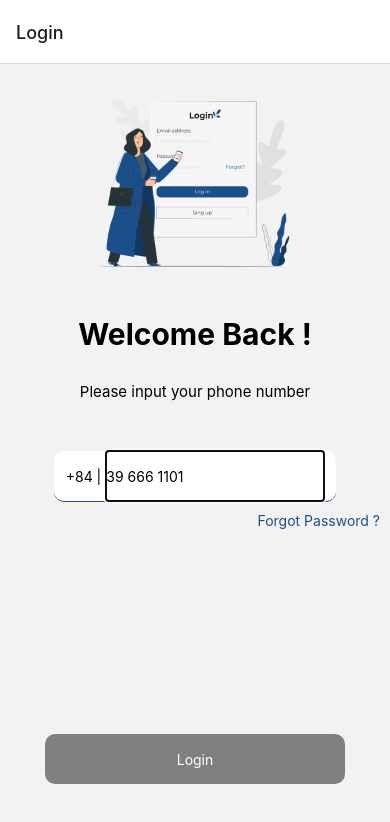
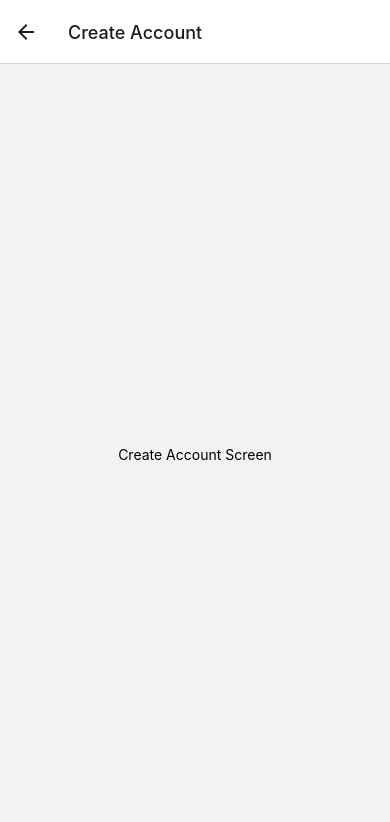
Before and after one commit to minhquan0909/2Fa, a React Native app: screen /CreateAccount in a window 390 px wide. Shown: the top 822 px of the page. Built offline with nearby package versions, Linux system fonts and the light colour scheme.

Commit message:
Create UI Forgot PW

```diff
--- a/App.tsx
+++ b/App.tsx
@@ -7,6 +7,8 @@ import HomeScreen from './src/screens/HomeScreen';
 import LoginScreen from './src/screens/LoginScreen';
 import ProfileScreen from './src/screens/ProfileScreen';
 import InputOTPScreen from './src/screens/InputOTPScreen';
+import CreateAccountScreen from './src/screens/CreateAccountScreen';
+import ForgotPasswordScreen from './src/screens/ForgotPasswordScreen';
 
 const Stack = createNativeStackNavigator();
 
@@ -26,6 +28,15 @@ function App() {
           component={InputOTPScreen}
           options={{title: 'Input OTP', headerBackTitle: ''}}
         />
+        <Stack.Screen
+          name="CreateAccount"
+          component={CreateAccountScreen}
+          options={{
+            title: 'Create Account',
+            headerBackTitle: '',
+            headerLeft: undefined,
+          }}
+        />
       </Stack.Navigator>
     </NavigationContainer>
   );
--- /dev/null
+++ b/src/screens/CreateAccountScreen.tsx
@@ -0,0 +1,10 @@
+import React from 'react';
+import {View, Text} from 'react-native';
+const CreateAccountScreen = () => {
+  return (
+    <View style={{flex: 1, alignItems: 'center', justifyContent: 'center'}}>
+      <Text>Create Account Screen</Text>
+    </View>
+  );
+};
+export default React.memo(CreateAccountScreen);
--- a/src/screens/InputOTPScreen.tsx
+++ b/src/screens/InputOTPScreen.tsx
@@ -9,7 +9,7 @@ import {
 } from 'react-native';
 const InputOTPScreen = ({navigation}) => {
   let textInput = useRef(null);
-  let clockCall = null;
+  let clockCall: any = null;
   const lengthInput = 6;
   const defaultCountDown = 30;
   const [internalValue, setInternalValue] = useState('');
@@ -38,7 +38,7 @@ const InputOTPScreen = ({navigation}) => {
   const onChangedText = value => {
     setInternalValue(value);
     if (value.length === lengthInput) {
-      navigation.navigate('Home');
+      navigation.navigate('CreateAccount');
     }
   };
   const onChangeNumber = () => {
--- a/src/screens/LoginScreen.tsx
+++ b/src/screens/LoginScreen.tsx
@@ -1,21 +1,21 @@
 import React, {useEffect, useRef, useState} from 'react';
 import {
-  View,
+  FlatList,
+  Image,
+  KeyboardAvoidingView,
+  Modal,
+  SafeAreaView,
+  StyleSheet,
   Text,
-  StyleSheet,
-  KeyboardAvoidingView,
   TextInput,
   TouchableOpacity,
-  Image,
-  Pressable,
-  Modal,
-  SafeAreaView,
-  FlatList,
   TouchableWithoutFeedback,
+  View,
 } from 'react-native';
-import LoginLogo from '../assets/Login.png';
 import {Countries} from '../Data/Countries';
-import axios from 'axios';
+import LoginIMG from '../assets/Login.png';
+import ForgotPWIMG from '../assets/ForgotPW.png';
+
 const LoginScreen = ({navigation}) => {
   let textInput = useRef(null);
   const defaultCountryCode = '+84';
@@ -26,6 +26,7 @@ const LoginScreen = ({navigation}) => {
   const [countriesData, setCountriesData] = useState(Countries);
   const [codeCountry, setCodeCountry] = useState(defaultCountryCode);
   const [placeholder, setPlaceHolder] = useState(defaultMaskCountry);
+  const [loginOrForgetPw, setLoginOrForgotPW] = useState(true); //Login:true ForgotPw:false
   const onShowModal = () => {
     setModalVisible(!modalVisible);
   };
@@ -59,6 +60,9 @@ const LoginScreen = ({navigation}) => {
     setCodeCountry(item?.dialCode);
     setPlaceHolder(item?.mask);
     onShowModal();
+  };
+  const changeLoginOrForgotPW = () => {
+    setLoginOrForgotPW(!loginOrForgetPw);
   };
   useEffect(() => {
     textInput.focus();
@@ -120,8 +124,13 @@ const LoginScreen = ({navigation}) => {
         keyboardVerticalOffset={50}
         behavior="padding"
         style={styles.keyboardAvoidingViewContainer}>
-        <Image source={LoginLogo} style={styles.imgLogin} />
-        <Text style={styles.introTitle}>Welcome Back !</Text>
+        <Image
+          source={loginOrForgetPw === true ? LoginIMG : ForgotPWIMG}
+          style={styles.imgLogin}
+        />
+        <Text style={styles.introTitle}>
+          {loginOrForgetPw === true ? 'Welcome Back !' : 'Forgot Password'}
+        </Text>
         <Text style={styles.textTitle}>{'Please input your phone number'}</Text>
         <View
           style={[
@@ -148,8 +157,12 @@ const LoginScreen = ({navigation}) => {
           />
         </View>
         <View style={styles.forgotPWContainer}>
-          <TouchableOpacity hitSlop={20}>
-            <Text style={styles.textForgotPw}>Forgot Password ?</Text>
+          <TouchableOpacity hitSlop={20} onPress={changeLoginOrForgotPW}>
+            <Text style={styles.textForgotPw}>
+              {loginOrForgetPw === true
+                ? 'Forgot Password ?'
+                : 'Already have account'}
+            </Text>
           </TouchableOpacity>
         </View>
         <View style={styles.bottomView}>
@@ -159,7 +172,7 @@ const LoginScreen = ({navigation}) => {
                 styles.btnLogin,
                 {backgroundColor: phoneNumber ? '#1A4F8B' : 'gray'},
               ]}>
-              <Text style={styles.textLogin}>Login</Text>
+              <Text style={styles.textLogin}>{'Send OTP'}</Text>
             </View>
           </TouchableOpacity>
         </View>
```
Also changed, not shown: src/assets/ForgotPW.png (added).
